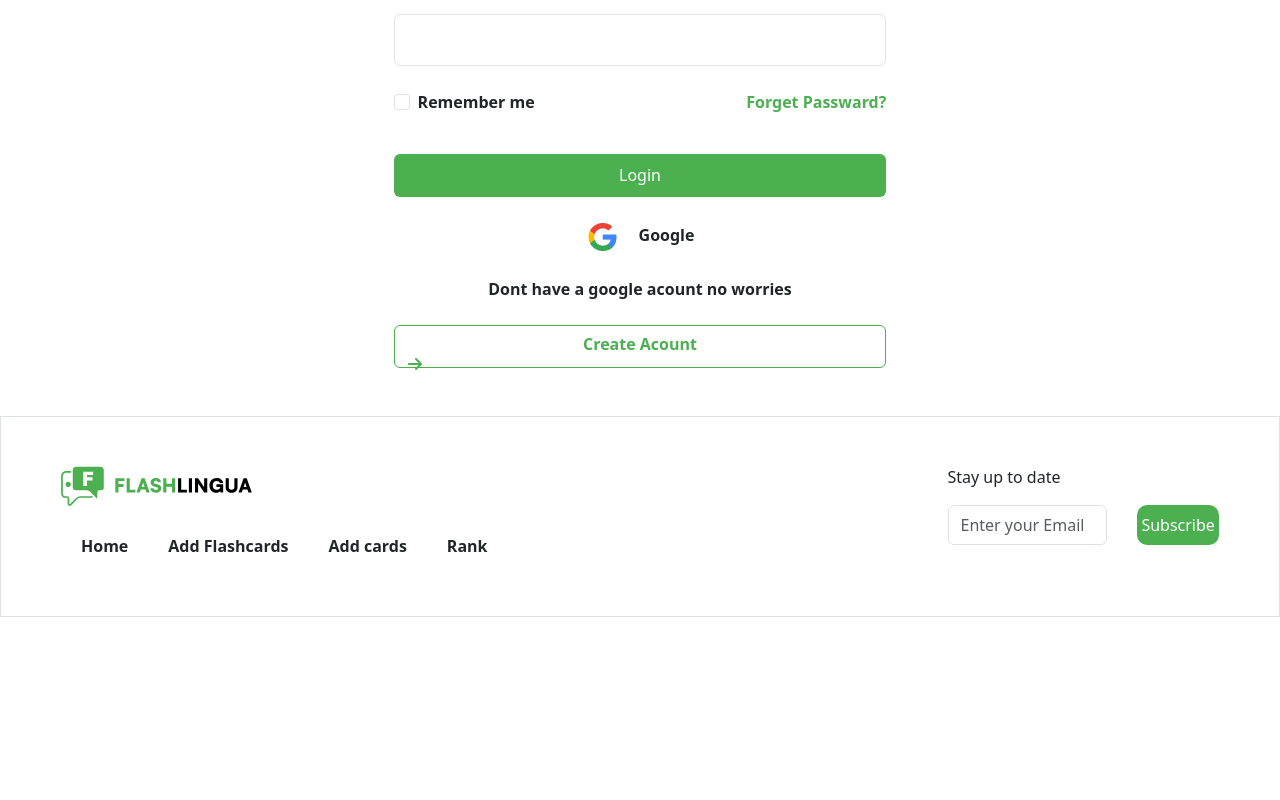
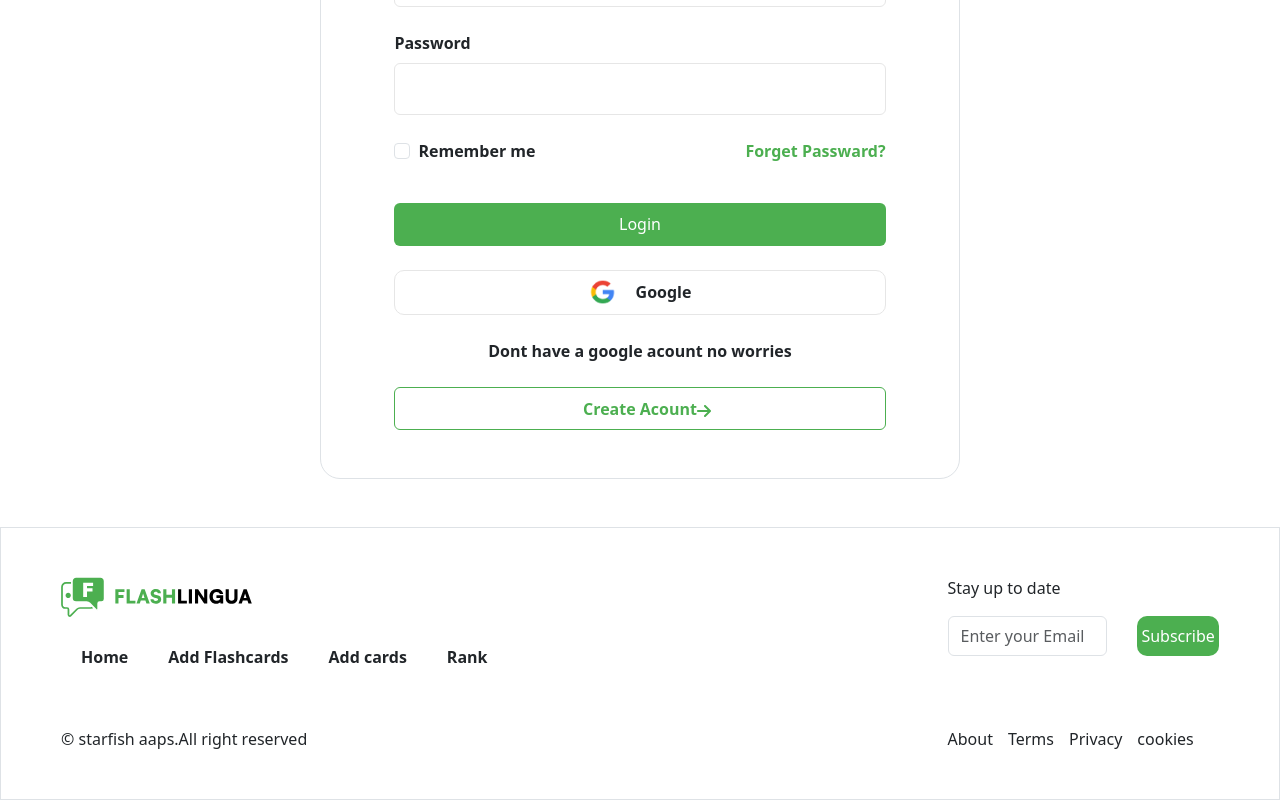
Before and after one commit to Rajat9900/FlashLingua1, a React (Vite) app: page /login in a window 1280 px wide. Shown: the part 347-1147 px from the top of the page. Before the commit the page ends 964 px from the top, so only its background shows below. Built offline with nearby package versions, Linux system fonts and the light colour scheme.

Commit message:
changes in borders footer

```diff
--- a/src/component/Footer/footer.jsx
+++ b/src/component/Footer/footer.jsx
@@ -27,9 +27,7 @@ const Footer = () => {
             <Nav.Link  style={fontWeight600} className={styles.footerText} href="#home">Add cards</Nav.Link>
             <Nav.Link  style={fontWeight600} className={styles.footerText} href="#link">Rank</Nav.Link>
         </div>
-
         </div>
-
             <div className="col-lg-3">
            <p className={styles.stayText}>Stay up to date</p>
 
@@ -41,6 +39,23 @@ const Footer = () => {
 </div>
 
  </div>
+        <div className="col-lg-9 mt-5">
+            <p>	&copy; starfish aaps.All right reserved</p>
+
+
+            </div>
+            <div className="col-lg-3 mt-5">
+            <ul className='d-flex '>
+    <li>About</li>
+    <li style={{marginLeft:"15px"}}>Terms</li>
+    <li style={{marginLeft:"15px"}}>Privacy</li>
+    <li style={{marginLeft:"15px"}}>cookies</li>
+    </ul>
+
+            </div>
+
+
+
     </div>
 </div>
 
--- a/src/component/Language.jsx/page.jsx
+++ b/src/component/Language.jsx/page.jsx
@@ -79,7 +79,7 @@ const Language = () => {
                         <div className="mt-3" id="waveform" ref={waveformRef} style={{ width: '400px', height: '100px',margin:"auto" }}></div>
                         <button type="button" style={{width:"150px",height:"40px",borderRadius:"10px",marginLeft:"30px",border:"1px solid #E6E6E6"}}>Back</button>
                         <button type="button" style={{background:"#4CAF50",width:"150px",height:"40px",borderRadius:"10px",marginLeft:"30px",color:"white"}}>Next</button>
-                        <p style={{fontWeight:"700",fontSize:"20px",color:"#4CAF50",cursor:"pointer"}} className="mt-3 mb-5"> swap languages</p>
+                       <p style={{fontWeight:"700",fontSize:"20px",color:"#4CAF50",cursor:"pointer"}} className="mt-3 mb-5"> swap languages</p>
                 </div>
             </div>
         </div>
--- a/src/component/Language2/page.jsx
+++ b/src/component/Language2/page.jsx
@@ -9,6 +9,7 @@ const Language2 = () => {
     const waveformRef = useRef(null);
     const wavesurferRef = useRef(null);
     const [file, setFile] = useState(null);
+    const [isPlaying, setIsPlaying] = useState(false);
 
     useEffect(() => {
       if (waveformRef.current) {
@@ -69,6 +70,13 @@ const Language2 = () => {
     };
 
 
+    const handlePlayPause = () => {
+        if (wavesurferRef.current) {
+          wavesurferRef.current.playPause();
+        }
+      };
+
+
   return (
     <>
         <div className="container">
@@ -85,6 +93,9 @@ const Language2 = () => {
                         <button type="button" style={{width:"150px",height:"40px",borderRadius:"10px",marginLeft:"30px",border:"1px solid #E6E6E6"}}>Back</button>
                         <button type="button" style={{background:"#4CAF50",width:"150px",height:"40px",borderRadius:"10px",marginLeft:"30px",color:"white"}}>Next</button>
                         <p style={{fontWeight:"700",fontSize:"20px",color:"#4CAF50",cursor:"pointer"}} className="mt-3 mb-5"> swap language2s</p>
+                        <button onClick={handlePlayPause}>
+        {isPlaying ? 'Pause' : 'Play'}
+      </button>
                 </div>
             </div>
         </div>
--- a/src/component/LoginPage/page.jsx
+++ b/src/component/LoginPage/page.jsx
@@ -9,7 +9,7 @@ const Login = () => {
     <>
     <div className="container">
         <div className="row">
-            <div className="col-md-6 m-auto">
+            <div className="col-md-6 m-auto border mt-5 mb-5" style={{borderRadius:"20px"}}>
         <h1 className='text-center mt-5' style={{fontWeight:"600",color:"#4CAF50"}}>You made it through 25 words</h1>
             <h1 className='text-center mt-4'  style={{fontWeight:"600"}}>Loving it ? Register and Login now to enjoy more awesome<br/> features!</h1>
             <form className='m-auto' style={{width:"80%",}}>
@@ -23,24 +23,24 @@ const Login = () => {
   </div>
   <div className="d-flex mt-4" style={{justifyContent:"space-between"}}>
   <div className="mb-3 form-check">
-    <input type="checkbox" className="form-check-input" id="exampleCheck1"/>
-    <label style={{fontWeight:"700"}} className="form-check-label" for="exampleCheck1">Remember me</label>
+    <input style={{cursor:"pointer"}} type="checkbox" className="form-check-input" id="exampleCheck1"/>
+    <label style={{fontWeight:"700",cursor:"pointer"}} className="form-check-label" for="exampleCheck1">Remember me</label>
   </div>
-    <p style={{fontWeight:"600",color:"#4CAF50"}}>Forget Passward?</p>
+    <p style={{fontWeight:"600",color:"#4CAF50",cursor:"pointer"}}>Forget Passward?</p>
   </div>
   <button className="mt-4 btn" style={{width:"100%",background:"#4CAF50",border:"none",height:"43px",color:"white"}} type="submit" >Login</button>
 </form>
-        <div className='mt-4' style={{width:"fit-content",display:"flex",margin:"auto"}}>
-        <img src={Google} alt="" />
-        <p  style={{fontWeight:"700",marginTop:"2px", marginLeft:"20px"}}>Google</p>
-
+        <div className='mt-4' style={{width:"80%",display:"flex",margin:"auto",textAlign:"center", border:"1px solid #E6E6E6",borderRadius:"10px",cursor:"pointer"}}>
+          <div style={{width:"fit-content",margin:"auto",display:"flex",height:"43px",alignItems:"center"}}>
+        <img src={Google} style={{width:"27px",height:"26px"}}  alt="" />
+        <p  style={{fontWeight:"700", marginLeft:"20px"}}>Google</p>
+        </div>
         </div>
         <p className='text-center mt-4' style={{fontWeight:"700"}}>Dont have a google acount no worries</p>
-     <Link to="/signup">  <button className="mb-5 btn m-auto mt-4" style={{width:"100%",color:"#4CAF50",border:"1px solid #4CAF50",height:"43px",fontWeight: "700",width:"80%",display:"block",textAlign:"center"}} type="submit" >Create Acount<FaArrowRight style={{justifyContent:"center"}} className='d-flex'/>
+     <Link to="/signup">  <button className="mb-5 btn m-auto mt-4" style={{width:"100%",color:"#4CAF50",border:"1px solid #4CAF50",height:"43px",fontWeight: "700",width:"80%",display:"block",textAlign:"center"}} type="submit" ><span>Create Acount</span> <span><FaArrowRight style={{ marginLeft: "62%",marginTop:"-18px"}} className='d-flex'/></span>
      </button></Link>
             </div>
         </div>
-
     </div>
 
     </>
--- a/src/component/Signup/page.jsx
+++ b/src/component/Signup/page.jsx
@@ -1,13 +1,14 @@
 import React from 'react'
+import { FaArrowRight } from "react-icons/fa6";
+
 
 const Signup = () => {
   return (
     <>
     <div className="container">
         <div className="row">
-            <div className="col-md-6 m-auto">
-
-    <form  style={{width:"80%"}} >
+            <div className="col-md-6 m-auto py-5 mt-4 mb-4" style={{border:"1px solid #E6E6E6",borderRadius:"20px"}} >
+    <form style={{width:"80%",margin:"auto"}}>
     <div className="mt-4">
     <label for="exampleInputPassword3"  style={{fontWeight:"600"}} className="form-label">Enter Your Name</label>
     <input type="name"  style={{border:"1px solid #E6E6E6",height:"52px"}}  className="form-control" id="exampleInputPassword3"/>
@@ -30,11 +31,9 @@ const Signup = () => {
     <input type="password"  style={{border:"1px solid #E6E6E6",height:"52px"}}  className="form-control" id="exampleInputPassword5"/>
   </div>
 
-    <button className="mb-5 btn m-auto mt-4" style={{width:"100%",color:"#4CAF50",border:"1px solid #4CAF50",height:"43px",fontWeight: "700",display:"block",textAlign:"center"}} type="submit" >Create Acount</button>
-
-
+  <button className="mb-5 btn m-auto mt-4" style={{width:"100%",color:"#4CAF50",border:"1px solid #4CAF50",height:"43px",fontWeight: "700",width:"100%",display:"block",textAlign:"center"}} type="button" ><span>Create Acount</span> <span><FaArrowRight style={{ marginLeft: "65%",marginTop:"-18px"}} className='d-flex'/></span>
+  </button>
     </form>
-
     </div>
     </div>
     </div>
```
Also changed, not shown: src/App.jsx (+0 -8 lines).
